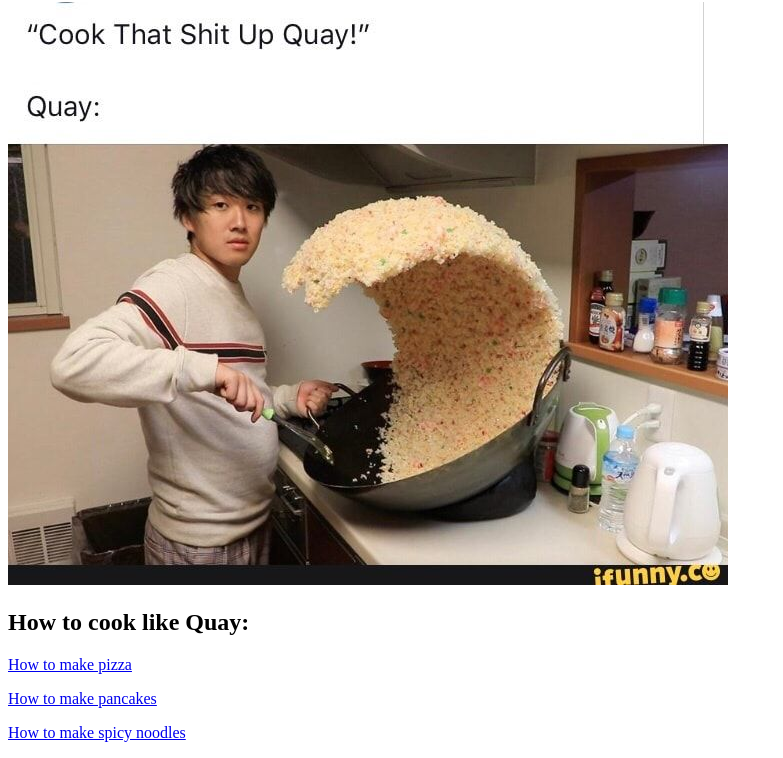
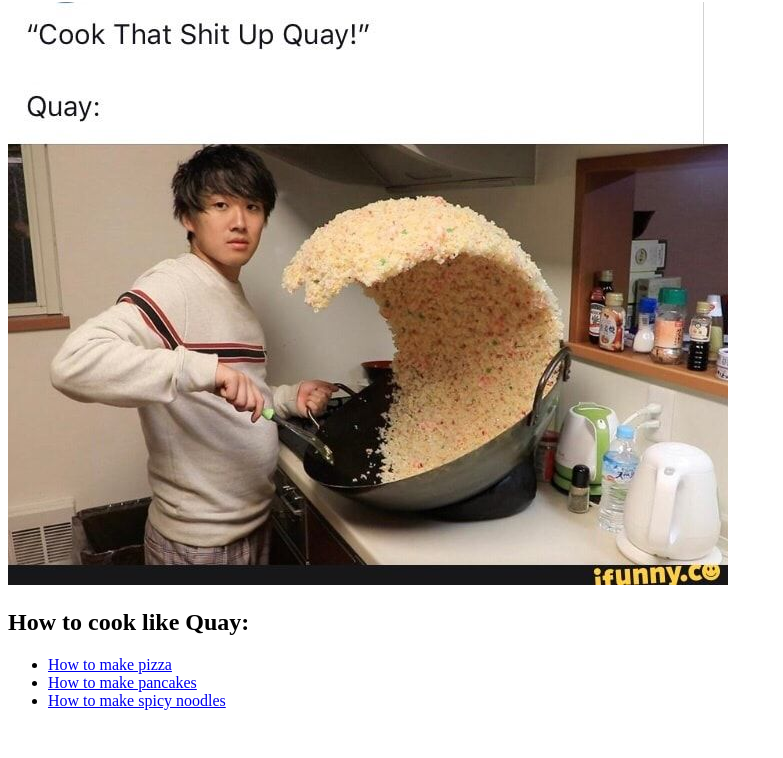
Before and after one commit to tajsharma/odin-recipes, a plain HTML site: page index.html in a window 1280 px wide. Shown: the part 78-836 px from the top of the page, without its empty margins (0-783 px from the left). After the commit the page ends 804 px from the top, so only its background shows below. Drawn offline with Linux system fonts and the light colour scheme.

Commit message:
Make list item for recipes

```diff
--- a/index.html
+++ b/index.html
@@ -13,9 +13,11 @@
 
         <h2>How to cook like Quay:</h2>
 
-        <p><a href="recipes/pizza.html"> How to make pizza</a></p>
-        <p><a href="recipes/pancake.html"> How to make pancakes</a></p>
-        <p><a href="recipes/noodles.html"> How to make spicy noodles</a></p>
+        <ul>
+            <li><a href="recipes/pizza.html"> How to make pizza</a></li>
+            <li><a href="recipes/pancake.html"> How to make pancakes</a></li>
+            <li><a href="recipes/noodles.html"> How to make spicy noodles</a></li>
+        </ul>
 
     </body>
 
```
